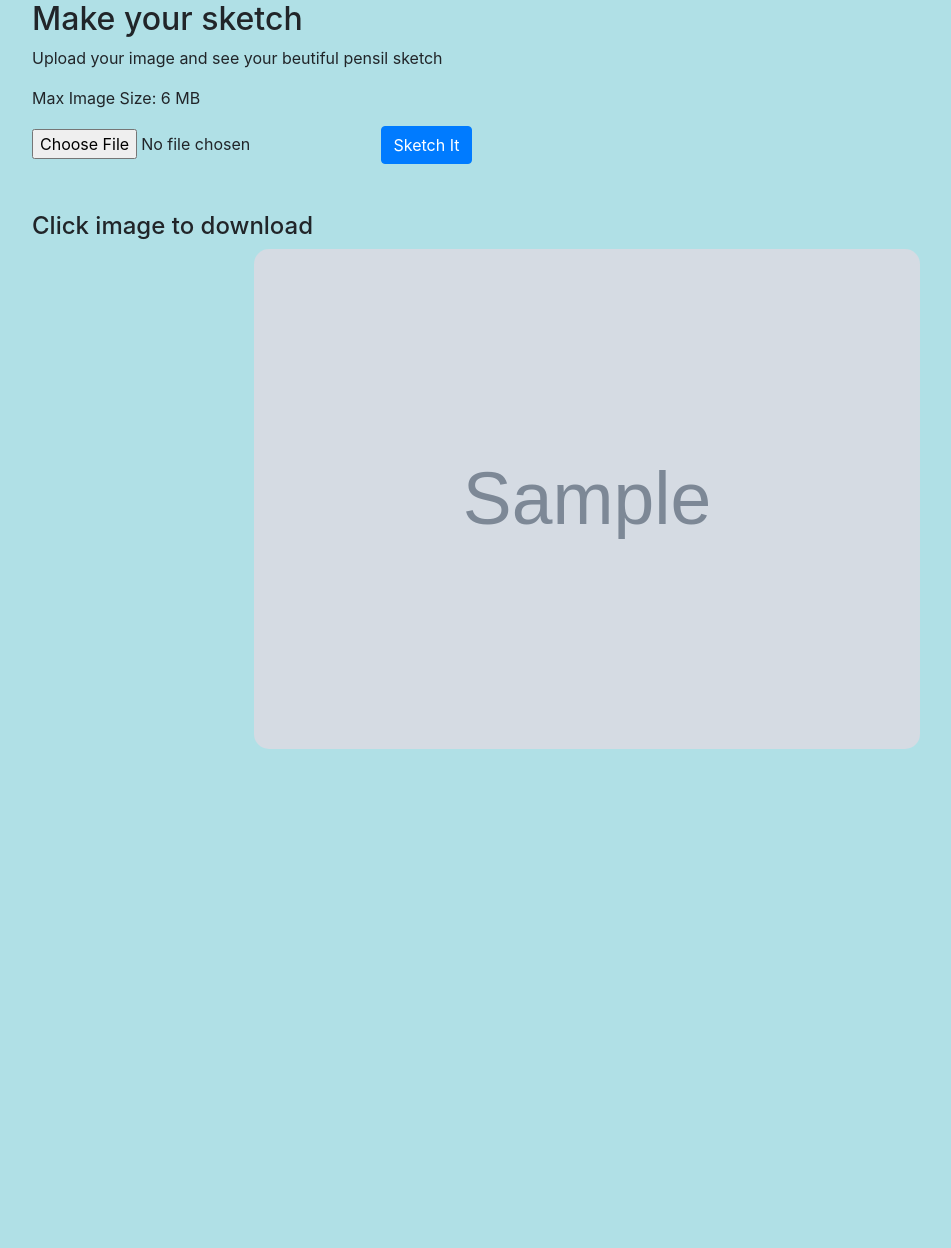
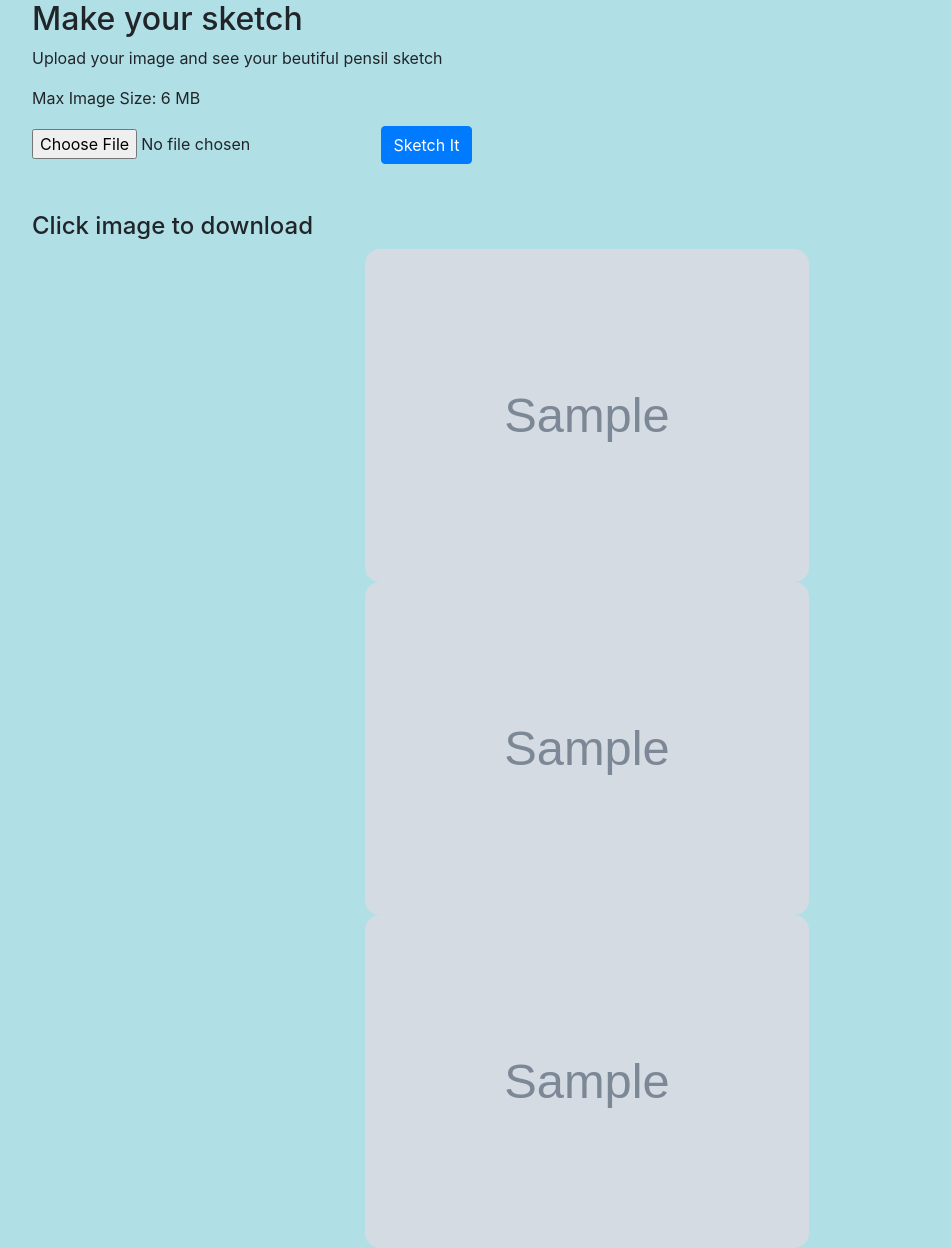
Before and after one commit to hrishi3/makeyoursketch, a Flask app: template templates/index.html in a window 1280 px wide. Shown: the part 56-1304 px from the top of the page, without its empty margins (53-1004 px from the left). Before the commit the page ends 805 px from the top, so only its background shows below. Run offline with Flask 2, Linux system fonts and the light colour scheme; the template is opened without the code that fills it: most values are stand-ins (such as "Sample title", 1, 10 or a date in 2020); grey boxes marked "Sample" are stand-in pictures; some libraries are stand-ins or nearby versions.

Commit message:
Update index.html

```diff
--- a/templates/index.html
+++ b/templates/index.html
@@ -58,7 +58,9 @@ img {
    <div class="container">
       <h4>Click image to download</h4>
      <a href="{{ data.processed_img }}" download>
-      <img src="{{ data.processed_img }}" alt="" width="60%" height="60%">
+      <img src="{{ data.processed_img }}" alt="" width="40%" height="40%">
+        <img src="{{ data.processed_img1 }}" alt="" width="40%" height="40%">
+        <img src="{{ data.processed_img2 }}" alt="" width="40%" height="40%">
       </a>
    </div>
    {% endif %}
```
